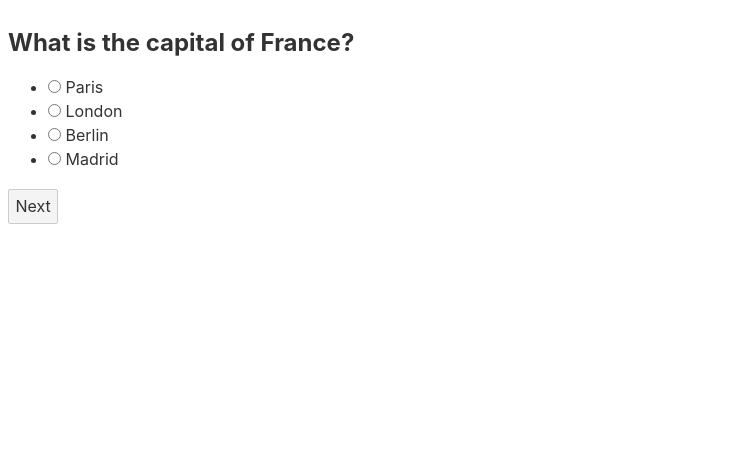
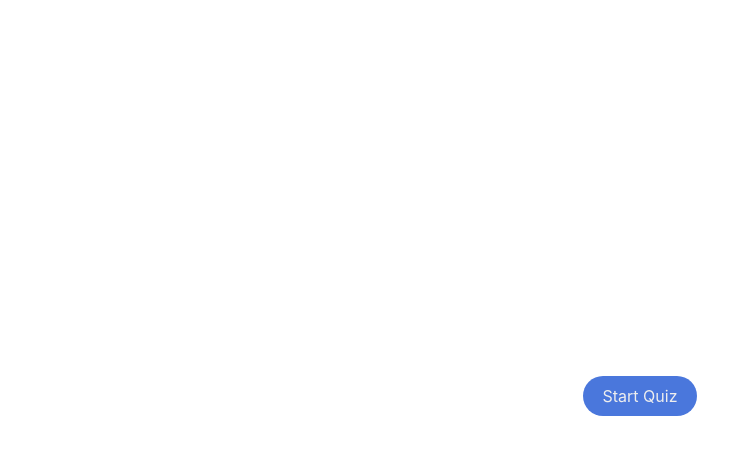
Before and after one commit to kumar123-creator/QUIZ-APP, a Svelte app: page / in a window 1280 px wide. Shown: the top 454 px of the page, without its empty margins (0-752 px from the left). Built offline with nearby package versions, Linux system fonts and the light colour scheme.

Commit message:
Update App.svelte

```diff
--- a/src/App.svelte
+++ b/src/App.svelte
@@ -1,85 +1,195 @@
 <script>
-  import { onMount } from 'svelte';
-
 	let questions = [
 		{
-      question: 'What is the capital of France?',
-      options: ['Paris', 'London', 'Berlin', 'Madrid'],
-      correctAnswer: 'Paris',
-      selectedAnswer: null
+			"question": "Which of the following special symbol allowed in a variable name?",
+			"options": [
+				"* (asterisk)",
+				"| (pipeline)",
+				"- (hyphen)",
+				"_ (underscore)"
+			],
+			"correctIndex": 3
 		},
 		{
-      question: 'Who painted the Mona Lisa?',
-      options: ['Leonardo da Vinci', 'Pablo Picasso', 'Vincent van Gogh', 'Michelangelo'],
-      correctAnswer: 'Leonardo da Vinci',
-      selectedAnswer: null
+			"question": "Which of the following correctly shows the hierarchy of arithmetic operations in C?",
+			"options": [
+				"/ + * -",
+				"* - / +",
+				"+ - / *",
+				"/ * + -"
+			],
+			"correctIndex": 3
 		},
 		{
-      question: 'What is the largest planet in our solar system?',
-      options: ['Jupiter', 'Saturn', 'Mars', 'Earth'],
-      correctAnswer: 'Jupiter',
-      selectedAnswer: null
+			"question": "Which header file should be included to use functions like malloc() and calloc()?",
+			"options": [
+				"memory.h",
+				"stdlib.h",
+				"string.h",
+				"dos.h"
+			],
+			"correctIndex": 1
+		},
+		{
+			"question": "Which bitwise operator is suitable for turning off a particular bit in a number?",
+			"options": [
+				"&& operator",
+				"& operator",
+				"|| operator",
+				"! operator"
+			],
+			"correctIndex": 1
+		},
+		{
+			"question": "What function should be used to free the memory allocated by calloc() ?",
+			"options": [
+				"dealloc();",
+				"malloc(variable_name, 0)",
+				"free();",
+				"memalloc(variable_name, 0)"
+			],
+			"correctIndex": 2
 		}
 	];
-
-  let currentQuestion = 0;
-  let score = 0;
-
-  function selectAnswer(answer) {
-    questions[currentQuestion].selectedAnswer = answer;
+	let answers = new Array(questions.length).fill(null);
+	let questionPointer = -1;
+	function getScore(){
+		let score = answers.reduce((acc,val,index)=>{
+			if(questions[index].correctIndex == val){
+				return acc+1;
 			}
-
-  function nextQuestion() {
-    if (questions[currentQuestion].selectedAnswer === null) {
-      alert('Please select an answer before proceeding.');
-      return;
+			return acc;
+		},0);
+		return (score/questions.length * 100)+"%";
 	}
-
-    if (currentQuestion < questions.length - 1) {
-      currentQuestion++;
-    } else {
-      calculateScore();
+	function restartQuiz(){
+		answers = new Array(questions.length).fill(null);
+		questionPointer = 0;
 	}
-  }
-
-  function calculateScore() {
-    score = questions.reduce((totalScore, question) => {
-      if (question.selectedAnswer === question.correctAnswer) {
-        return totalScore + 1;
-      } else {
-        return totalScore;
-      }
-    }, 0);
-  }
-
-  // Optional: Initialize quiz or perform other actions on mount
-  onMount(() => {
-    // Initialize quiz if needed
-  });
 </script>
 
 <style>
-  /* Add CSS styling for the quiz app */
+	.app {
+		position:absolute;
+		top:0px;
+		left:0px;
+		width:100vw;
+		height:100vh;
+	}
+	.app > div {
+		width:100%;
+		height:100%;
+	}
+	.app .start-screen,
+	.app .score-screen{
+		display:flex;
+		justify-content:center;
+		align-items:center;
+	}
+	.app .start-screen button,
+	.app .score-screen button {
+		padding:10px 20px;
+		background:#4a77dc;
+		color:#eee;
+		border:none;
+		outline:none;
+		border-radius:20px;
+		cursor:pointer;
+	}
+	.app .quiz-screen .main {
+		padding:50px;
+	}
+	.app .quiz-screen .main .options {
+		display:flex;
+		justify-content:space-between;
+		flex-wrap:wrap;
+	}
+	.app .quiz-screen .main .options button {
+		width:45%;
+		border-radius:20px;
+		margin:10px 0px;
+	}
+	.app .quiz-screen .main .options button.selected {
+		background:#111;
+		color:#eee;
+	}
+	.app .quiz-screen .footer {
+		position:fixed;
+		bottom:0px;
+		left:0px;
+		width:100%;
+		height:50px;
+		display:flex;
+		justify-content:space-between;
+		align-items:center;
+		background:#eee;
+	}
+	.app .quiz-screen .footer > div {
+		margin:0px 10px;
+	}
+	.app .quiz-screen .footer .progress-bar {
+		width:150px;
+		height:10px;
+		background:#aaa;
+		border-radius:10px;
+		overflow:hidden;
+	}
+	.app .quiz-screen .footer .progress-bar div {
+		height:100%;
+		background:#4a77dc;
+	}
+	.app .score-screen {
+		flex-direction:column;
+	}
+	.app .score-screen h1 {
+		margin-bottom:10px;
+	}
 </style>
 
-{#if currentQuestion < questions.length}
-  <div>
-    <h2>{questions[currentQuestion].question}</h2>
-    <ul>
-      {#each questions[currentQuestion].options as option}
-        <li>
-          <label>
-            <input type="radio" name="answer" value={option} on:change={() => selectAnswer(option)} />
-            {option}
-          </label>
-        </li>
+<div class="app">
+	{#if questionPointer==-1}
+		<div class="start-screen">
+			<button on:click={()=>{questionPointer=0}}>
+				Start Quiz
+			</button>
+		</div>
+	{:else if !(questionPointer > answers.length-1)}
+		<div class="quiz-screen">
+			<div class="main">
+				<h2>
+					{questions[questionPointer].question}
+				</h2>
+				<div class="options">
+					{#each questions[questionPointer].options as opt,i}
+						<button class="{answers[questionPointer]==i?'selected':''}" on:click={()=>{answers[questionPointer]=i}}>
+							{opt}
+						</button>
 					{/each}
-    </ul>
-    <button on:click={nextQuestion}>Next</button>
+				</div>
+			</div>
+			<div class="footer">
+				<div class="progress-bar">
+					<div style="width:{questionPointer/questions.length *100}%">
+					</div>
+				</div>
+				<div class="buttons">
+					<button disabled={questionPointer==0} on:click={()=>{questionPointer--}}>
+						&lt;
+					</button>
+					<button on:click={()=>{questionPointer++}}>
+						&gt;
+					</button>
+				</div>
+			</div>
 		</div>
 	{:else}
-  <div>
-    <h2>Quiz completed!</h2>
-    <p>Your score: {score}/{questions.length}</p>
+		<div class="score-screen">
+			<h1>
+				Your score: {getScore()}
+			</h1>
+			<button on:click={restartQuiz}>
+				Restart Quiz
+			</button>
 		</div>
 	{/if}
+</div>
```
Lines whose indentation alone changed are shown as unchanged.
